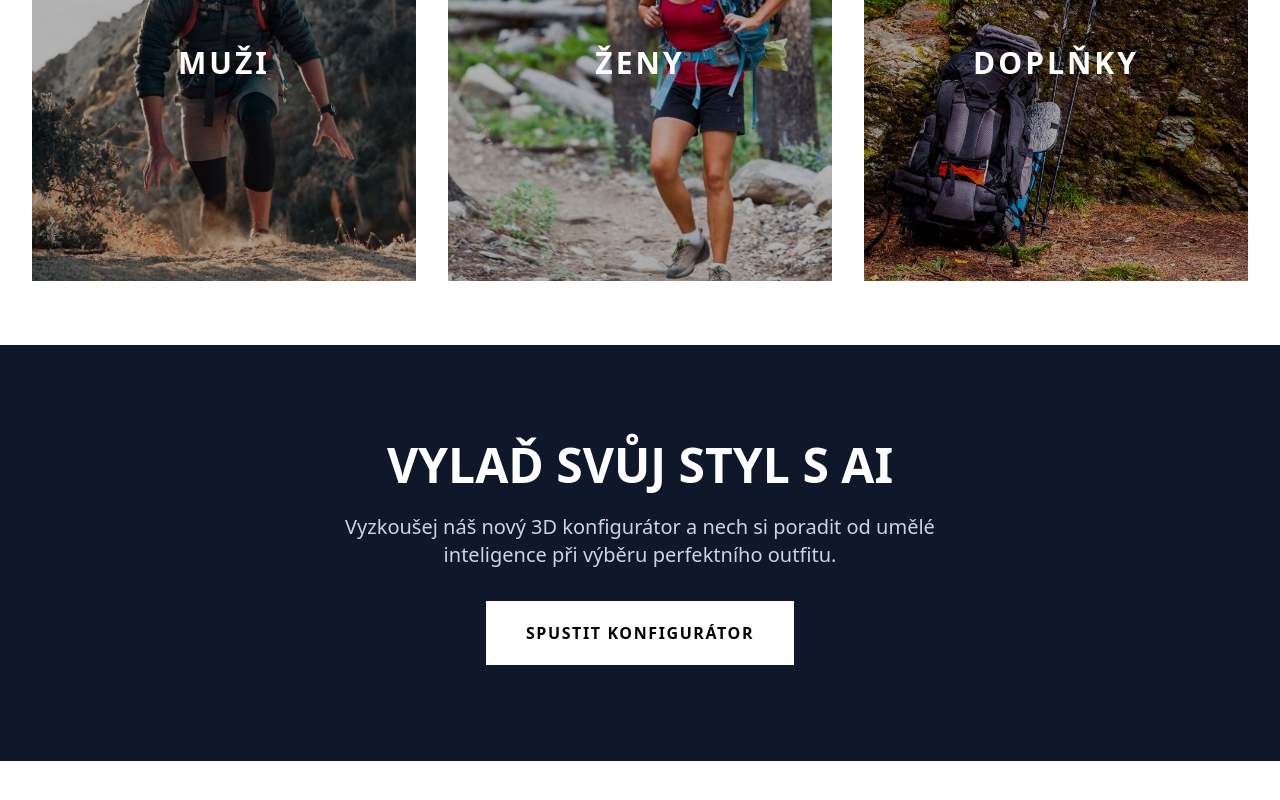
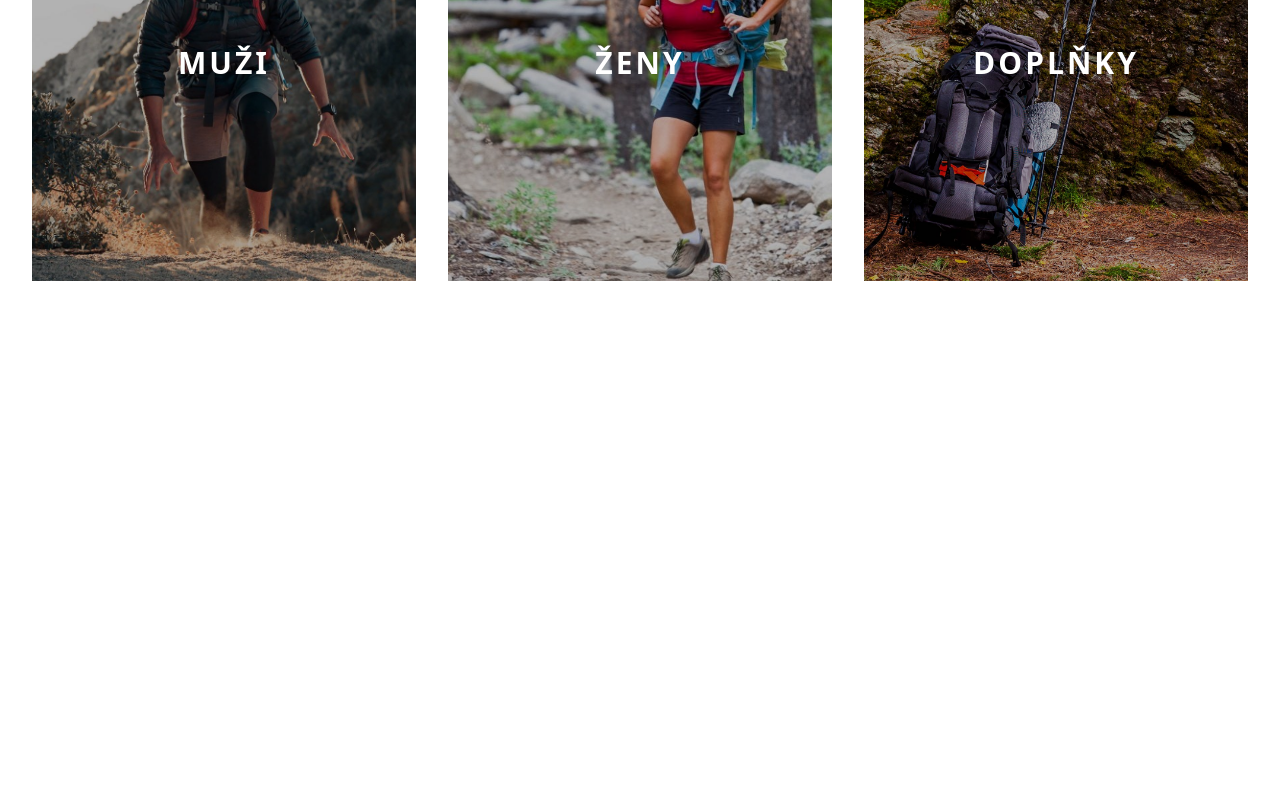
Before and after one commit to FiserBre/virashop, a React (Vite) app: page /#/ in a window 1280 px wide. Shown: the part 1080-1880 px from the top of the page. After the commit the page ends 1425 px from the top, so only its background shows below. Built offline with nearby package versions, Linux system fonts and the light colour scheme.

Commit message:
Update Home.tsx
-promo section

```diff
--- a/pages/Home.tsx
+++ b/pages/Home.tsx
@@ -42,24 +42,6 @@ const Home: React.FC = () => {
           ))}
         </div>
       </section>
-
-      {/* Promo Section */}
-      <section className="bg-slate-900 dark:bg-white/5 py-24 mb-16">
-        <div className="max-w-7xl mx-auto px-4 text-center">
-            <h2 className="text-4xl md:text-5xl font-black text-white mb-6 uppercase">
-              Vylaď svůj styl s AI
-            </h2>
-            <p className="text-xl text-slate-300 mb-8 max-w-2xl mx-auto">
-              Vyzkoušej náš nový 3D konfigurátor a nech si poradit od umělé inteligence při výběru perfektního outfitu.
-            </p>
-            <Link
-              to="/configurator"
-              className="inline-block bg-white text-black px-10 py-5 font-bold uppercase tracking-widest hover:scale-105 transition-transform"
-            >
-              Spustit Konfigurátor
-            </Link>
-        </div>
-      </section>
     </div>
   );
 };
```
